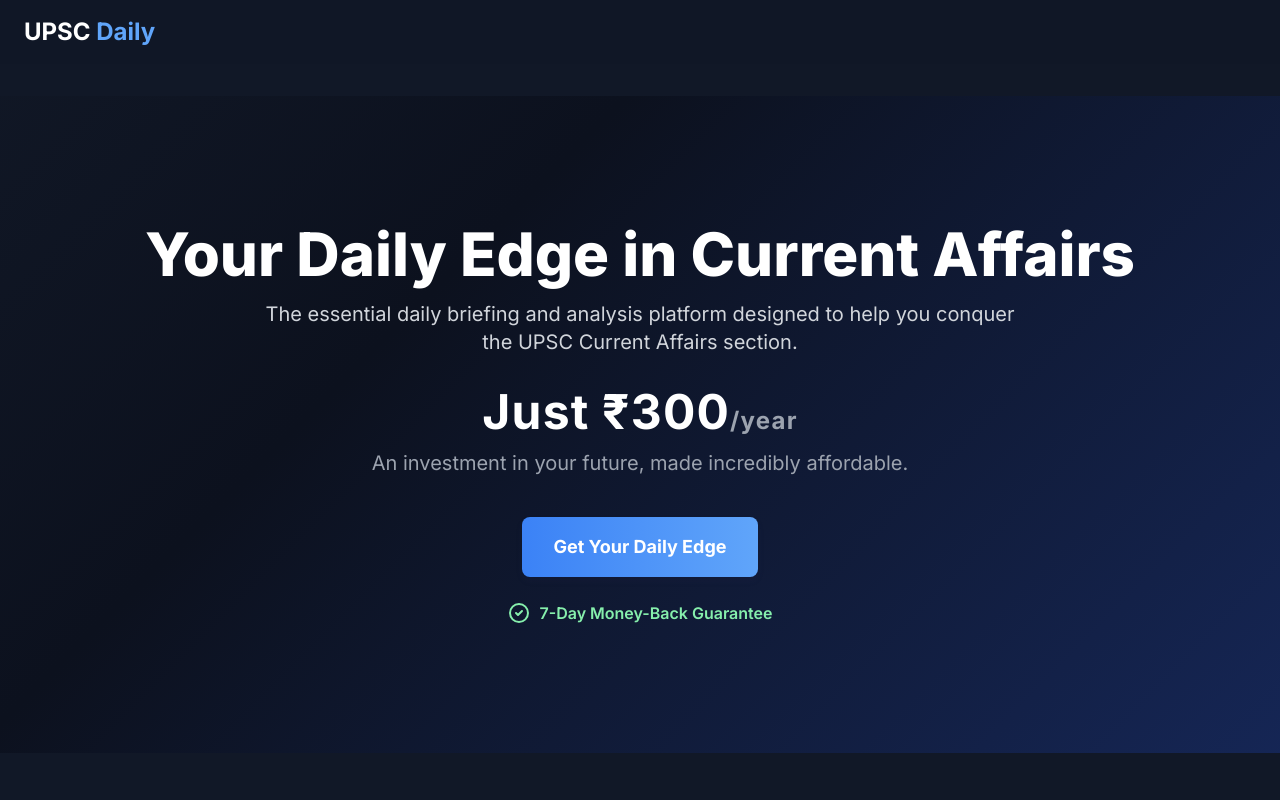
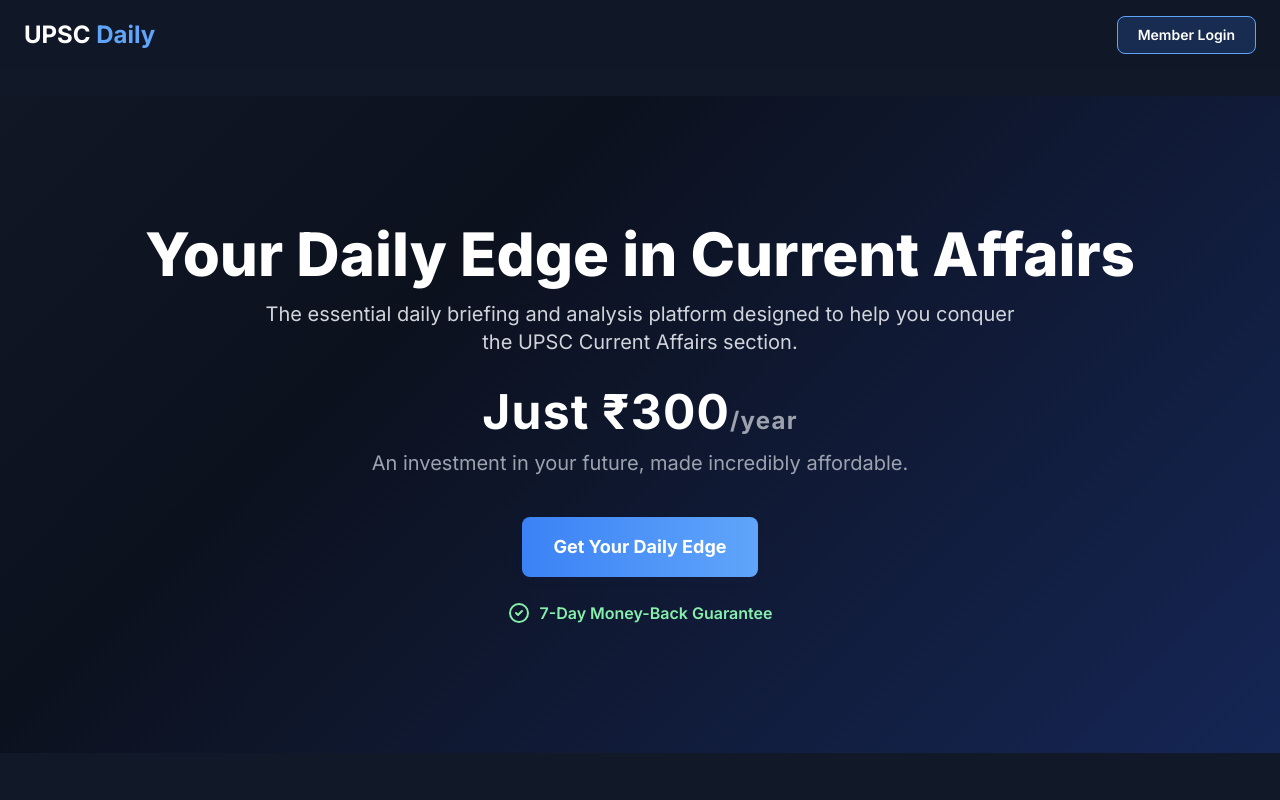
Before and after one commit to Akhil-Mahant/upsc-daily-website, a plain HTML site: page index.html in a window 1280 px wide. Shown: the top 800 px of the page. Drawn offline with nearby package versions, Linux system fonts and the light colour scheme.

Commit message:
Login button added

```diff
--- a/index.html
+++ b/index.html
@@ -14,7 +14,7 @@
             scroll-behavior: smooth; /* Smooth scrolling for anchor links */
         }
 
-        /* -- NEW: Animated Gradient Background -- */
+        /* -- Animated Gradient Background -- */
         .animated-hero-bg {
             background: #0d121c;
             background: linear-gradient(-45deg, #1e3a8a, #0c111e, #1e293b, #3b82f6);
@@ -28,7 +28,7 @@
             100% { background-position: 0% 50%; }
         }
 
-        /* -- UPDATED: Enhanced Glassmorphism Card -- */
+        /* -- Enhanced Glassmorphism Card -- */
         .glass-card {
             background: rgba(255, 255, 255, 0.05);
             backdrop-filter: blur(20px);
@@ -42,7 +42,7 @@
             border-color: rgba(96, 165, 250, 0.5); /* blue-400 at 50% opacity */
         }
 
-        /* -- UPDATED: Enhanced CTA Button -- */
+        /* -- Enhanced CTA Button -- */
         .cta-button {
             transition: all 0.3s ease;
             box-shadow: 0 4px 6px rgba(50, 50, 93, 0.11), 0 1px 3px rgba(0, 0, 0, 0.08);
@@ -90,6 +90,14 @@
             <h1 class="text-2xl font-bold text-white">
                 UPSC <span class="text-blue-400">Daily</span>
             </h1>
+            <!-- ============================================= -->
+            <!-- == NEW LOGIN BUTTON ADDED HERE == -->
+            <!-- ============================================= -->
+            <a href="https://upsc-daily-pro.vercel.app/sign-in"
+               class="px-5 py-2 text-sm font-semibold text-white bg-blue-500/20 border border-blue-400 rounded-lg hover:bg-blue-500/40 transition-colors">
+                Member Login
+            </a>
+            <!-- ============================================= -->
         </div>
     </header>
 
@@ -114,7 +122,7 @@
                     Get Your Daily Edge
                 </button>
 
-                <!-- NEW: 7-Day Money-Back Guarantee -->
+                <!-- 7-Day Money-Back Guarantee -->
                 <div class="mt-6 flex items-center justify-center gap-2 text-green-300 fade-in" style="animation-delay: 1.1s;">
                     <svg class="w-6 h-6" fill="none" stroke="currentColor" viewBox="0 0 24 24" xmlns="http://www.w3.org/2000/svg"><path stroke-linecap="round" stroke-linejoin="round" stroke-width="2" d="M9 12l2 2 4-4m6 2a9 9 0 11-18 0 9 9 0 0118 0z"></path></svg>
                     <span class="font-semibold">7-Day Money-Back Guarantee</span>
@@ -226,7 +234,7 @@
         </section>
     </main>
 
-    <!-- NEW: Contact and Policies Section -->
+    <!-- Contact and Policies Section -->
     <section id="contact" class="bg-gray-800/50 py-16">
         <div class="container mx-auto px-6 text-center text-gray-400">
             <h3 class="text-2xl font-bold text-white mb-8">Contact & Policies</h3>
```
Lines whose indentation alone changed are shown as unchanged.
